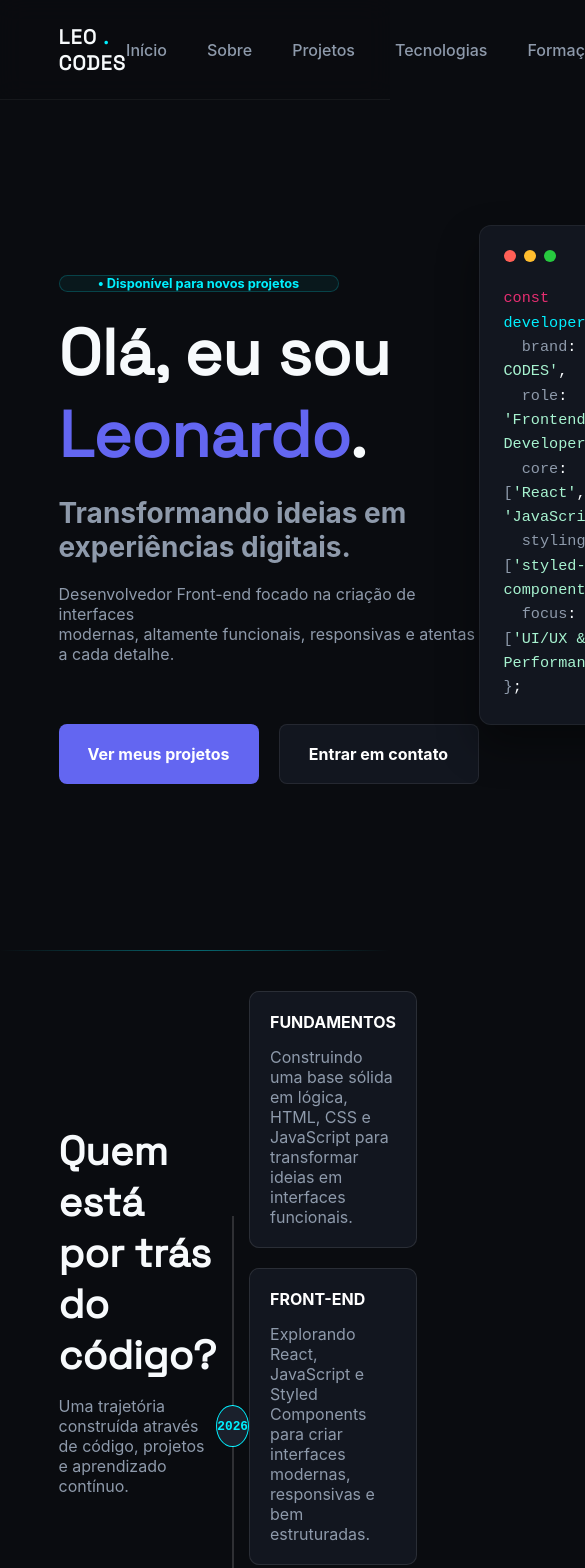
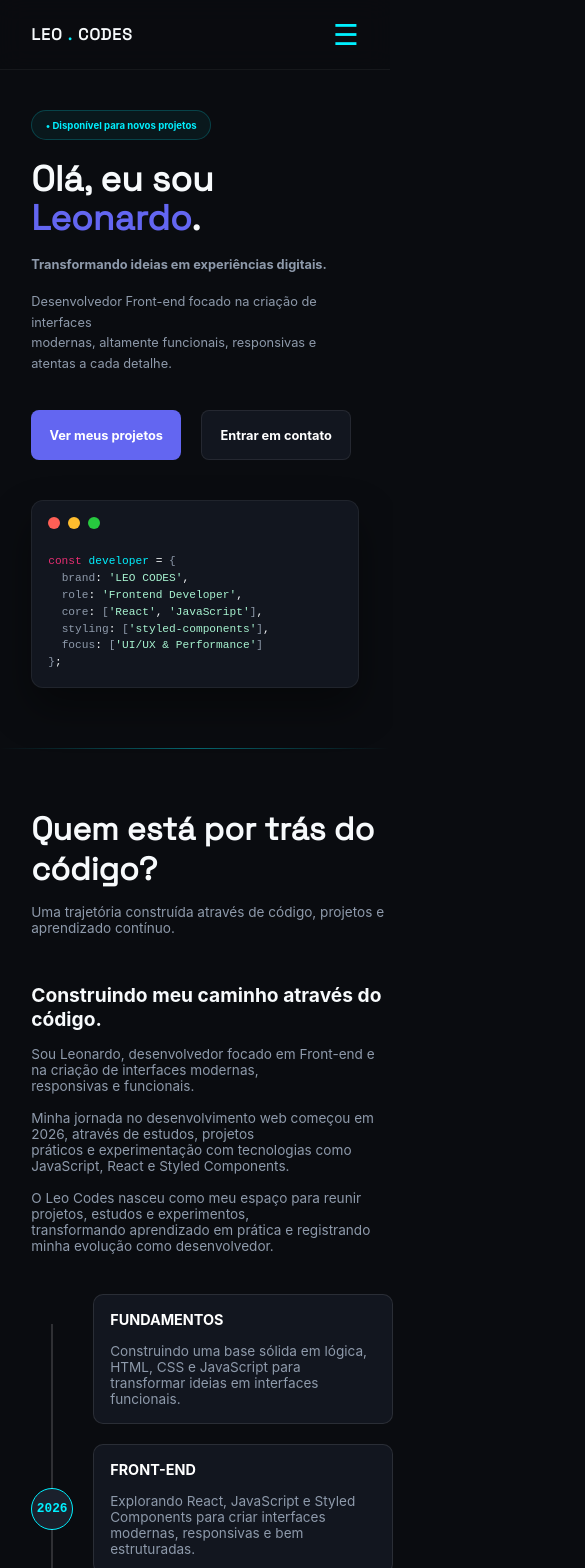
Before and after one commit to leocodes-al/leocodes-web, a React (Vite) app: page / in a window 390 px wide. Shown: the top 1568 px of the page, 585 px wide, since content can reach past the window. Built offline with nearby package versions, Linux system fonts and the light colour scheme.

Commit message:
style: ajusta responsividade mobile

```diff
--- a/src/components/About/styles.js
+++ b/src/components/About/styles.js
@@ -1,4 +1,4 @@
-import { styled } from 'styled-components'
+import { styled } from "styled-components";
 
 export const Main = styled.main`
   width: 100%;
@@ -8,6 +8,17 @@ export const Main = styled.main`
   align-items: center;
   justify-content: space-between;
   padding: 0 15%;
+
+  @media (max-width: 600px) {
+    height: auto;
+    padding: 60px 8%;
+
+    display: grid;
+    grid-template-columns: repeat(2, 1fr);
+    gap: 20px;
+
+    /* TESTANDO GRID TEMPLATE */
+  }
 `;
 
 export const ContainerAbout = styled.div`
@@ -17,18 +28,34 @@ export const ContainerAbout = styled.div`
   display: flex;
   flex-direction: column;
   gap: 15px;
+
+  @media (max-width: 600px) {
+    width: 100%;
+    height: auto;
+    grid-column: span 2;
+
+    margin-bottom: 20px;
+  }
 `;
 
 export const TitleAbout = styled.h1`
   font-size: 2.5rem;
-  color: #F7FAFC;
+  color: #f7fafc;
   font-family: "Space Grotesk", sans-serif;
+
+  @media (max-width: 600px) {
+    font-size: 2rem;
+  }
 `;
 
 export const SubTitle = styled.p`
   font-size: 1rem;
-  color: #8E9AAB;
+  color: #8e9aab;
   background: transparent;
+
+  @media (max-width: 600px) {
+    font-size: 0.85rem;
+  }
 `;
 
 export const ContainerText = styled.div`
@@ -37,11 +64,19 @@ export const ContainerText = styled.div`
   gap: 15px;
 
   margin-top: 5rem;
+
+  @media (max-width: 600px) {
+    margin-top: 2rem;
+  }
 `;
 
 export const TitleText = styled.h4`
   font-size: 1.5rem;
-  color: #F7FAFC;
+  color: #f7fafc;
+
+  @media (max-width: 600px) {
+    font-size: 1.2rem;
+  }
 `;
 
 // config Time
@@ -50,7 +85,7 @@ export const Time = styled.div`
   height: 42px;
   border-radius: 50%;
 
-  background: rgb(26,32,44);
+  background: rgb(26, 32, 44);
   border: 1px solid rgb(0, 240, 255);
 
   font-family: "JetBrains Mono", monospace;
@@ -66,7 +101,6 @@ export const Time = styled.div`
   position: relative;
   z-index: 1;
 
-  // row vertical up
   &::before {
     content: "";
     position: absolute;
@@ -76,13 +110,12 @@ export const Time = styled.div`
     transform: translateX(-50%);
 
     width: 2px;
-    height: 190px;
+    height: 170px;
 
     background: rgba(255, 255, 255, 15%);
     z-index: -1;
   }
 
-  // row vertical down
   &::after {
     content: "";
     position: absolute;
@@ -92,10 +125,43 @@ export const Time = styled.div`
     transform: translateX(-50%);
 
     width: 2px;
-    height: 190px;
+    height: 170px;
 
     background: rgba(255, 255, 255, 15%);
     z-index: -1;
+  }
+
+    @media (max-width: 600px) {
+  &::before {
+    content: "";
+    position: absolute;
+
+    bottom: 100%;
+    left: 50%;
+    transform: translateX(-50%);
+
+    width: 2px;
+    height: 165px;
+
+    background: rgba(255, 255, 255, 15%);
+    z-index: -1;
+  }
+
+  &::after {
+    content: "";
+    position: absolute;
+
+    top: 100%;
+    left: 50%;
+    transform: translateX(-50%);
+
+    width: 2px;
+    height: 165px;
+
+    background: rgba(255, 255, 255, 15%);
+    z-index: -1;
+  }
+
   }
 `;
 
@@ -108,27 +174,39 @@ export const ContainerTrajectory = styled.div`
   align-items: center;
   flex-direction: column;
   gap: 20px;
+
+  @media (max-width: 600px) {
+    width: 300px;
+  }
 `;
 
 export const Trajectory = styled.div`
   width: 100%;
   height: auto;
-  background: #12161F;
+  background: #12161f;
 
   border-radius: 10px;
   border: 1px solid rgba(255, 255, 255, 10%);
 
-  color: #FFFFFF;
+  color: #ffffff;
   padding: 20px;
 
   display: flex;
   flex-direction: column;
   gap: 15px;
+
+  @media (max-width: 600px) {
+    padding: 16px;
+  }
 `;
 
 export const TitleTrajectory = styled.h4`
   font-size: 1rem;
-  color: #FFFFFF;
+  color: #ffffff;
   font-weight: bold;
   background: transparent;
+
+  @media (max-width: 600px) {
+    font-size: 0.9rem;
+  }
 `;
--- a/src/components/Home/styles.js
+++ b/src/components/Home/styles.js
@@ -1,75 +1,148 @@
 import { styled } from "styled-components";
 
 export const Main = styled.main`
-  height: 950px;
+  min-height: 950px;
   width: 100%;
 
   display: flex;
   align-items: center;
   justify-content: space-between;
+  gap: 60px;
+
   padding: 0 15%;
+
+  /* Notebook */
+  /*   @media (max-width: 1200px) {
+    padding: 0 8%;
+    gap: 40px;
+  } */
+
+  /* Tablet */
+  /*   @media (max-width: 900px) {
+    min-height: auto;
+    padding: 80px 8%;
+
+    flex-direction: column;
+    justify-content: center;
+  } */
+
+  /* Celular */
+  @media (max-width: 600px) {
+    min-height: auto;
+    padding: 60px 8%;
+
+    flex-direction: column;
+    align-items: normal;
+    gap: 40px;
+  }
 `;
 
-/* config title/caption home */
+/* TÍTULO / APRESENTAÇÃO */
+
 export const ContainerTitle = styled.div`
-  height: 400px;
   width: 800px;
+  max-width: 100%;
 
   display: flex;
   flex-direction: column;
   gap: 20px;
+
+  @media (max-width: 600px) {
+    width: 100%;
+
+    margin-top: 50px;
+  }
 `;
 
 export const Available = styled.label`
   width: 280px;
   height: 40px;
+
   border-radius: 20px;
   border: 1px solid rgba(0, 240, 255, 0.2);
   background: rgba(0, 240, 255, 0.05);
 
-  color: #00F0FF;
+  color: #00f0ff;
   font-size: 0.8rem;
   font-weight: bold;
 
   display: flex;
   align-items: center;
   justify-content: center;
-  `;
+
+  @media (max-width: 600px) {
+    width: 180px;
+    height: 30px;
+    font-size: 0.6rem;
+  }
+`;
 
 export const Title = styled.h1`
   margin: 0;
+
   font-size: 4rem;
+  line-height: 1.1;
+
   color: #f7fafc;
   font-family: "Space Grotesk", sans-serif;
-  `;
+
+  @media (max-width: 600px) {
+    font-size: 2.2rem;
+  }
+`;
 
 export const TitleSpan = styled.span`
   font-size: 4rem;
   color: #6366f1;
-  `;
+
+  @media (max-width: 600px) {
+    font-size: 2.2rem;
+  }
+`;
 
 export const SubTitle = styled.h3`
   margin: 0;
+
   font-size: 1.75rem;
-  color: #8E9AAB;
+  color: #8e9aab;
+
+  /*   @media (max-width: 1200px) {
+    font-size: 1.4rem;
+  } */
+
+  @media (max-width: 600px) {
+    font-size: 0.8rem;
+  }
 `;
 
 export const Information = styled.p`
   margin: 0;
+
   font-size: 1rem;
-  color: #8E9AAB;
+  line-height: 1.6;
+
+  color: #8e9aab;
+
+  @media (max-width: 600px) {
+    font-size: 0.8rem;
+  }
 `;
 
-/* config button home */
+/* BOTÕES */
+
 export const ContainerBtn = styled.div`
+  width: 100%;
   max-width: 500px;
-  width: 100%;
 
   display: flex;
   align-items: center;
   gap: 20px;
 
   margin-top: 2.5rem;
+
+  @media (max-width: 600px) {
+    margin-top: 1rem;
+  }
 `;
 
 export const BtnProject = styled.a`
@@ -80,8 +153,8 @@ export const BtnProject = styled.a`
   width: 200px;
   height: 60px;
 
-  background: #6366F1;
-  color: #FFFFFF;
+  background: #6366f1;
+  color: #ffffff;
 
   font-size: 1rem;
   font-weight: bold;
@@ -94,6 +167,12 @@ export const BtnProject = styled.a`
     transform: translateY(-2px);
     box-shadow: rgba(99, 102, 241, 0.35) 0px 8px 20px;
   }
+
+  @media (max-width: 600px) {
+    width: 150px;
+    height: 50px;
+    font-size: 0.8rem;
+  }
 `;
 
 export const BtnContact = styled.a`
@@ -104,8 +183,8 @@ export const BtnContact = styled.a`
   width: 200px;
   height: 60px;
 
-  background: #12161F;
-  color: #FFFFFF;
+  background: #12161f;
+  color: #ffffff;
 
   font-size: 1rem;
   font-weight: bold;
@@ -120,17 +199,35 @@ export const BtnContact = styled.a`
     border-color: rgb(142, 154, 171);
     background: rgb(26, 32, 44);
   }
+
+  @media (max-width: 600px) {
+    width: 150px;
+    height: 50px;
+    font-size: 0.8rem;
+  }
 `;
 
-/* config code home */
+/* CÓDIGO */
+
 export const ContainerCode = styled.div`
   width: 100%;
   max-width: 450px;
-  background-color: #12161F;
+
+  background-color: #12161f;
   border-radius: 12px;
   padding: 24px;
+
   box-shadow: 0px 20px 40px rgba(0, 0, 0, 0.4);
   border: 1px solid rgba(255, 255, 255, 0.06);
+
+  @media (max-width: 600px) {
+    max-width: 100%;
+    padding: 16px;
+
+    display: flex;
+    flex-direction: column;
+    align-items: normal;
+  }
 `;
 
 export const CodeHeader = styled.div`
@@ -142,30 +239,41 @@ export const CodeHeader = styled.div`
 export const CodeDot = styled.span`
   width: 12px;
   height: 12px;
+
   border-radius: 50%;
-  background-color: ${props => props.color}
+  background-color: ${(props) => props.color};
 `;
 
 export const CodeBody = styled.pre`
   margin: 0;
-  font-family: 'JetBrains Mono', monospace;
+
+  font-family: "JetBrains Mono", monospace;
   font-size: 0.95rem;
   line-height: 1.6;
-  color: #F7FAFC;
+
+  color: #f7fafc;
+
   white-space: pre-wrap;
+  overflow-x: auto;
+
+  @media (max-width: 600px) {
+    font-size: 0.7rem;
+    line-height: 1.5;
+  }
 `;
 
-/* config style code */
+/* ESTILOS DO CÓDIGO */
+
 export const Const = styled.span`
-  color: #E52E71;
+  color: #e52e71;
 `;
 
 export const Identifier = styled.span`
-  color: #00F0FF;
+  color: #00f0ff;
 `;
 
 export const Punctuation = styled.span`
-  color: #8E9AAB;
+  color: #8e9aab;
 `;
 
 export const Key = styled.span`
--- a/src/components/Navbar/index.jsx
+++ b/src/components/Navbar/index.jsx
@@ -1,6 +1,19 @@
-import { NavbarContainer, Logo, NavLinksContainer, LinkNavbar, BtnNavbar } from './styles'
+import { useState } from 'react'
+
+import {
+  NavbarContainer,
+  Logo,
+  NavLinksContainer,
+  LinkNavbar,
+  BtnNavbar,
+  MenuButton
+} from './styles'
+
+import MenuMobile from '../NavMobile/index'
 
 const Navbar = () => {
+
+  const [menuOpen,setMenuOpen] = useState(false)
 
   return (
     <>
@@ -13,12 +26,19 @@ const Navbar = () => {
           <LinkNavbar href="#projects">Projetos</LinkNavbar>
           <LinkNavbar href="#skills">Tecnologias</LinkNavbar>
           <LinkNavbar href="#education">Formação</LinkNavbar>
-{/*           <LinkNavbar href="#lab">Lab</LinkNavbar> */}
+          {/*           <LinkNavbar href="#lab">Lab</LinkNavbar> */}
           <LinkNavbar href="#contact">Contato</LinkNavbar>
         </NavLinksContainer>
 
         <BtnNavbar href="#contact">Vamos conversar</BtnNavbar>
+
+        <MenuButton onClick={() => setMenuOpen(prev => !prev)} >☰</MenuButton>
+
+        {menuOpen && <MenuMobile />}
+
       </NavbarContainer>
+
+
     </>
   )
 }
--- a/src/components/Navbar/styles.js
+++ b/src/components/Navbar/styles.js
@@ -3,11 +3,12 @@ import { styled } from "styled-components";
 export const NavbarContainer = styled.div`
   height: 100px;
   width: 100%;
-  top: 0;
-  left: 0;
 
   position: fixed;
   z-index: 2;
+
+  top: 0;
+  left: 0;
 
   display: flex;
   align-items: center;
@@ -17,6 +18,11 @@ export const NavbarContainer = styled.div`
   background-color: rgba(10, 12, 16, 0.6);
   backdrop-filter: blur(12px);
   border-bottom: 1px solid rgba(255, 255, 255, 0.05);
+
+  @media (max-width: 600px) {
+    height: 70px;
+    padding: 0 8%;
+  }
 `;
 
 export const Logo = styled.h2`
@@ -27,32 +33,39 @@ export const Logo = styled.h2`
 
   color: rgb(247, 250, 252);
 
-    span {
-    color: #00F0FF;
+  span {
+    color: #00f0ff;
     font-weight: 800;
   }
-`
+
+  @media (max-width: 600px) {
+    font-size: 1rem;
+  }
+`;
 
 export const NavLinksContainer = styled.div`
   display: flex;
   align-items: center;
   gap: 40px;
+
+  @media (max-width: 600px) {
+    display: none;
+  }
 `;
 
 export const LinkNavbar = styled.a`
   font-size: 1rem;
   font-weight: 500;
-  color: #8E9AAB;
+  color: #8e9aab;
 
   text-decoration: none;
   cursor: pointer;
   transition: all 0.2s ease;
 
-    &:hover {
-    color: #00F0FF;
+  &:hover {
+    color: #00f0ff;
   }
-
-`
+`;
 
 export const BtnNavbar = styled.a`
   width: 180px;
@@ -66,8 +79,8 @@ export const BtnNavbar = styled.a`
   font-weight: bold;
 
   border-radius: 10px;
-  background: #0A0C10;
-  color: #00F0FF;
+  background: #0a0c10;
+  color: #00f0ff;
   border: 1px solid rgb(0, 240, 255);
 
   text-decoration: none;
@@ -79,4 +92,22 @@ export const BtnNavbar = styled.a`
     background: rgba(0, 240, 255, 0.1);
     box-shadow: rgba(0, 240, 255, 0.2) 0px 0px 15px;
   }
+
+  @media (max-width: 600px) {
+    display: none;
+  }
 `;
+
+export const MenuButton = styled.button`
+  display: none;
+
+  @media (max-width: 600px) {
+    display: block;
+
+    background: none;
+    border: none;
+
+    color: #00f0ff;
+    font-size: 1.8rem;
+  }
+`;
```
Also changed, not shown: src/components/Contact/styles.js (+45 -2 lines), src/components/Education/styles.js (+35 -0 lines), src/components/Skills/styles.js (+32 -2 lines), src/components/Home/index.jsx (line endings or trailing spaces).
